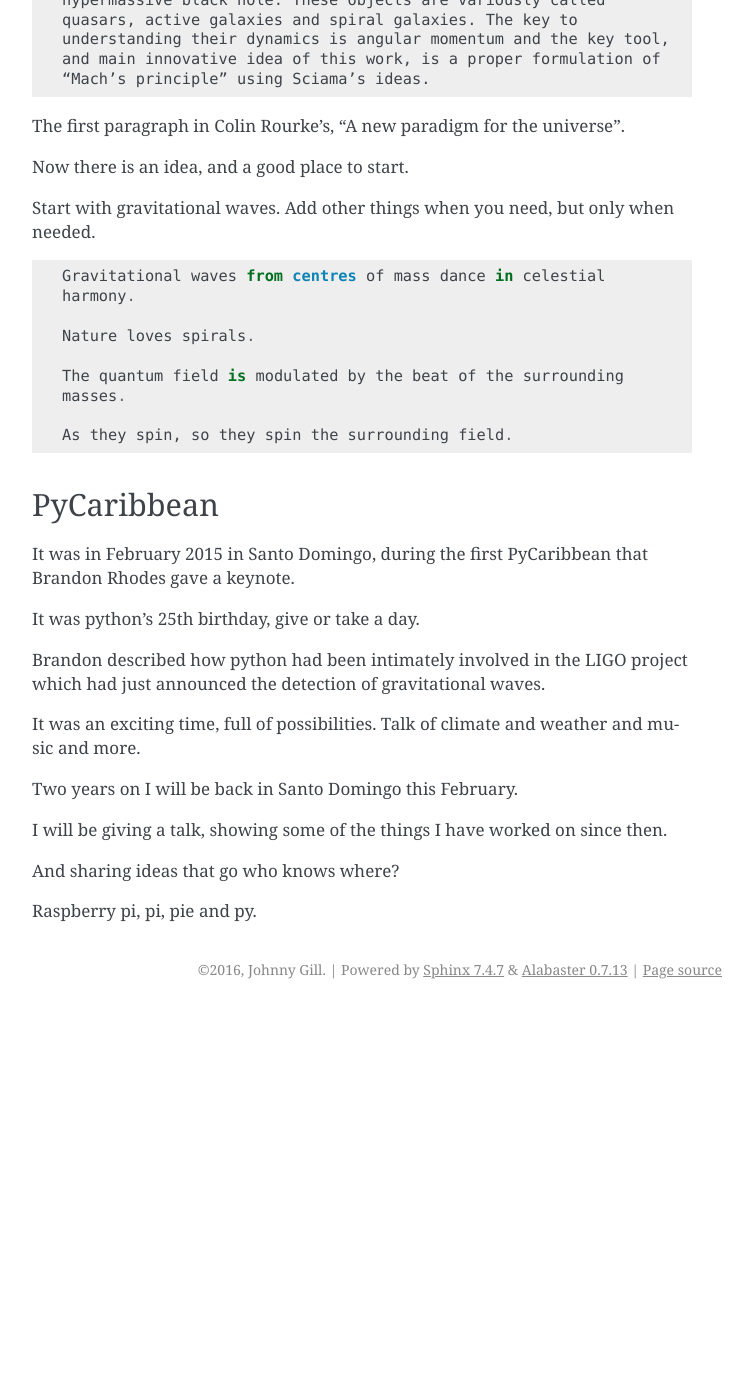
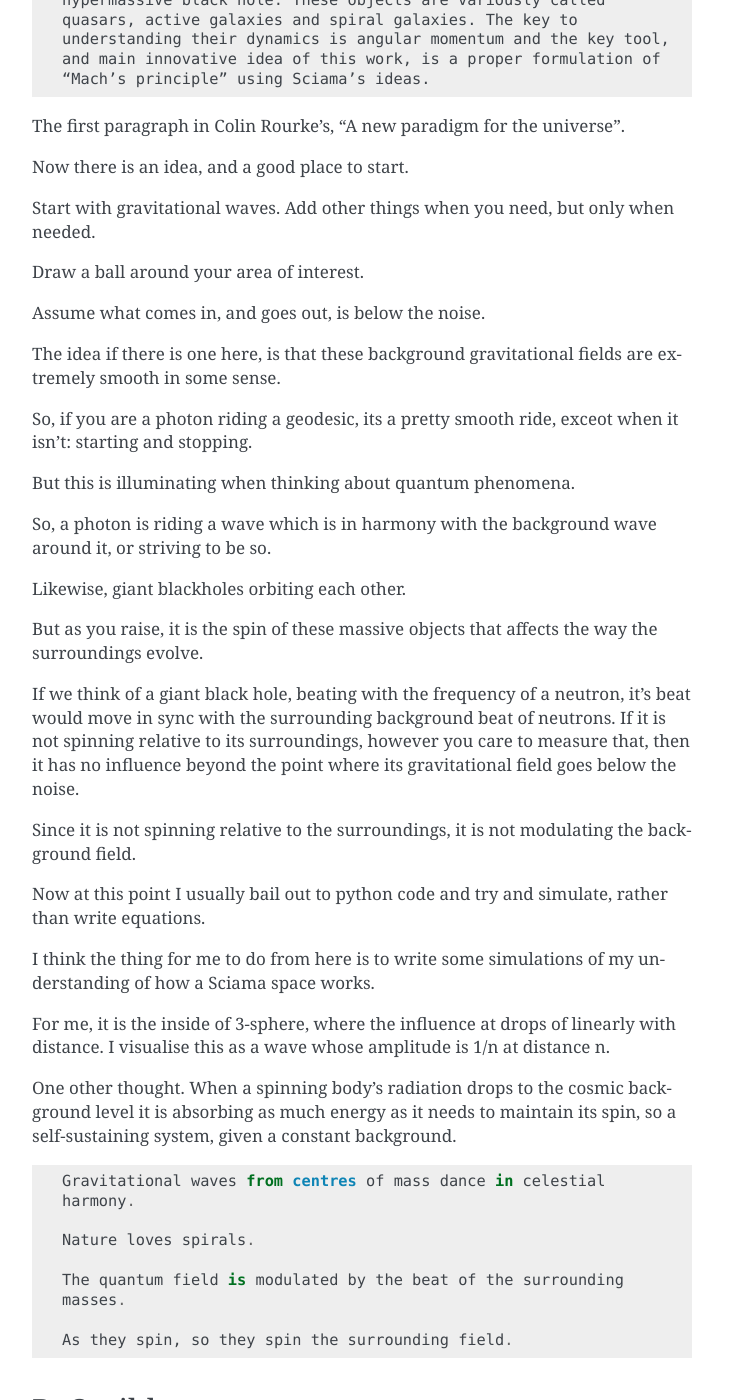
Before and after one commit to openbermuda/karmapi, a Sphinx documentation site: the page built from docs/nodice/colin.rst, in a window 1280 px wide and 1400 px high, scrolled down 3557 px. Shown: the whole window, without its empty margins (388-1141 px from the left). Built offline with Sphinx 7.4.7, drawn with Linux system fonts in a browser that asks for light colours; formulas are drawn with MathJax 3; pages that are not in the unit, such as notebooks, are missing from menus; before the commit the page ends 4566 px from its top, so only the background shows below that.

Commit message:
more round objects

```diff
--- a/docs/nodice/colin.rst
+++ b/docs/nodice/colin.rst
@@ -193,6 +193,50 @@
 Start with gravitational waves.  Add other things when you need, but
 only when needed.
 
+Draw a ball around your area of interest.
+
+Assume what comes in, and goes out, is below the noise.
+
+The idea if there is one here, is that these background gravitational
+fields are extremely smooth in some sense.
+
+So, if you are a photon riding a geodesic, its a pretty smooth ride,
+exceot when it isn't: starting and stopping.
+
+But this is illuminating when thinking about quantum phenomena.
+
+So, a photon is riding a wave which is in harmony with the background
+wave around it, or striving to be so.
+
+Likewise, giant blackholes orbiting each other.
+
+But as you raise, it is the spin of these massive objects that affects
+the way the surroundings evolve.
+
+If we think of a giant black hole, beating with the frequency of a
+neutron, it's beat would move in sync with the surrounding background
+beat of neutrons.  If it is not spinning relative to its surroundings,
+however you care to measure that, then it has no influence beyond the
+point where its gravitational field goes below the noise.
+
+Since it is not spinning relative to the surroundings, it is not
+modulating the background field.
+
+Now at this point I usually bail out to python code and try and
+simulate, rather than write equations.
+
+I think the thing for me to do from here is to write some simulations
+of my understanding of how a Sciama space works.
+
+For me, it is the inside of 3-sphere, where the influence at drops of
+linearly with distance.  I visualise this as a wave whose amplitude is
+1/n at distance n.
+
+One other thought.  When a spinning body's radiation drops to the
+cosmic background level it is absorbing as much energy as it needs to
+maintain its spin, so a self-sustaining system, given a constant
+background.
+
 ::
 
    Gravitational waves from centres of mass dance in celestial
```
